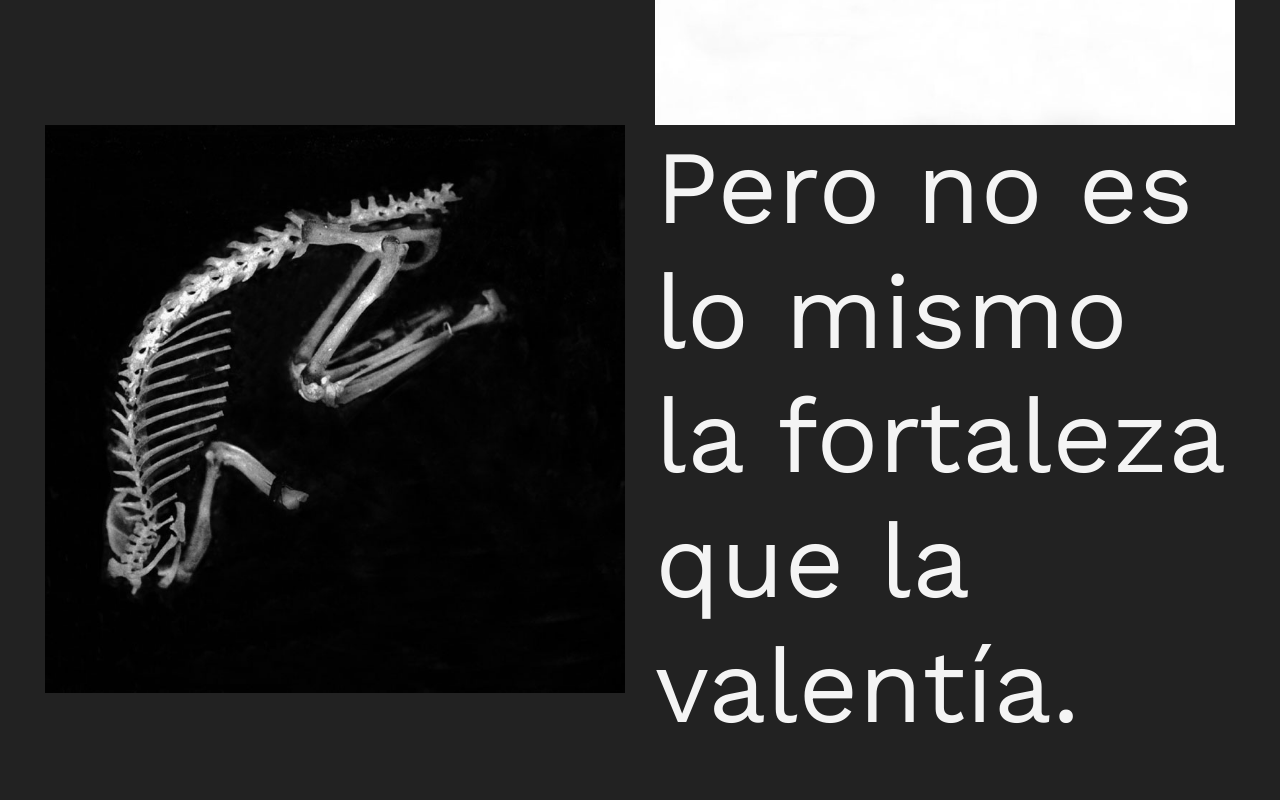
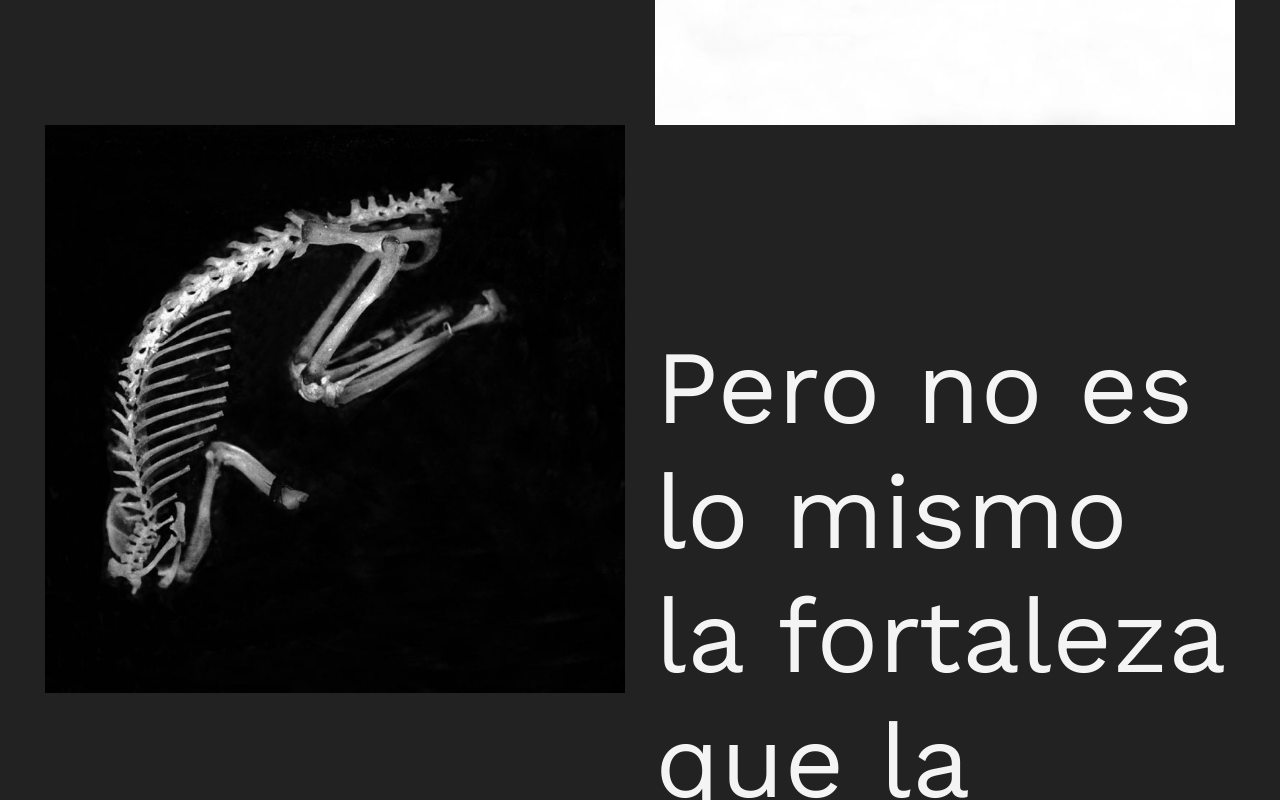
Before and after one commit to anavaira/sestua, a plain HTML site: page pages/mutante.html in a window 1280 px wide. Shown: the part 10140-10940 px from the top of the page. Drawn offline with nearby package versions, Linux system fonts and the light colour scheme.

Commit message:
styling mutante's last outstanding and up mutante's layout

```diff
--- a/css/estilos.css
+++ b/css/estilos.css
@@ -385,6 +385,13 @@ label {
     padding-bottom: 50px;
 }
 
+.mutanteText {
+    font-family: 'Work Sans', sans-serif;
+    font-weight: 300;
+    font-size: 1.6rem;
+    color: #F4F4F4;
+}
+
 .mutanteText1 {
     padding-top: 250px;
     font-family: 'Work Sans', sans-serif;
@@ -401,11 +408,8 @@ label {
     color: #F4F4F4;
 }
 
-.mutanteText {
-    font-family: 'Work Sans', sans-serif;
-    font-weight: 300;
-    font-size: 1.6rem;
-    color: #F4F4F4;
+.mutanteOutstanding2 {
+    padding-top: 200px;
 }
 
 footer {
--- a/pages/mutante.html
+++ b/pages/mutante.html
@@ -177,7 +177,7 @@
                 <img class="img-fluid" src="../images/mutante/mutante11.jpg" alt="Mutante">
             </div>
             <div class="col-sm-12 col-md-6 col-lg-6">
-                <div class="mutanteOutstanding">
+                <div class="mutanteOutstanding mutanteOutstanding2">
                     <p>Pero no es lo mismo la fortaleza que la valentía.</p>
                 </div>
             </div>
```
Also changed, not shown: 1 other file.
